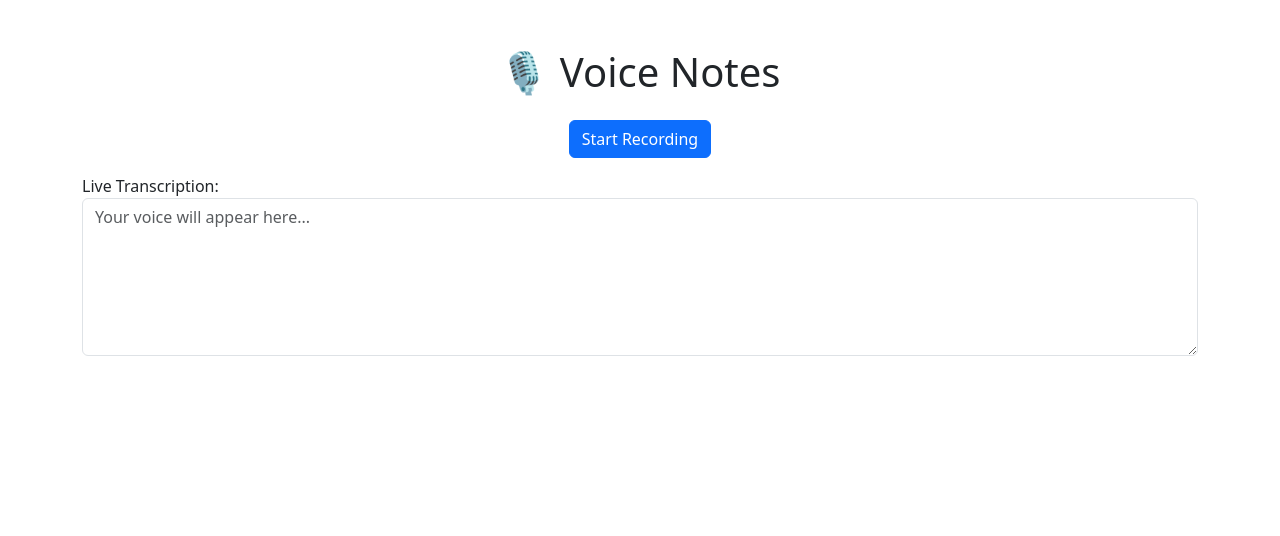
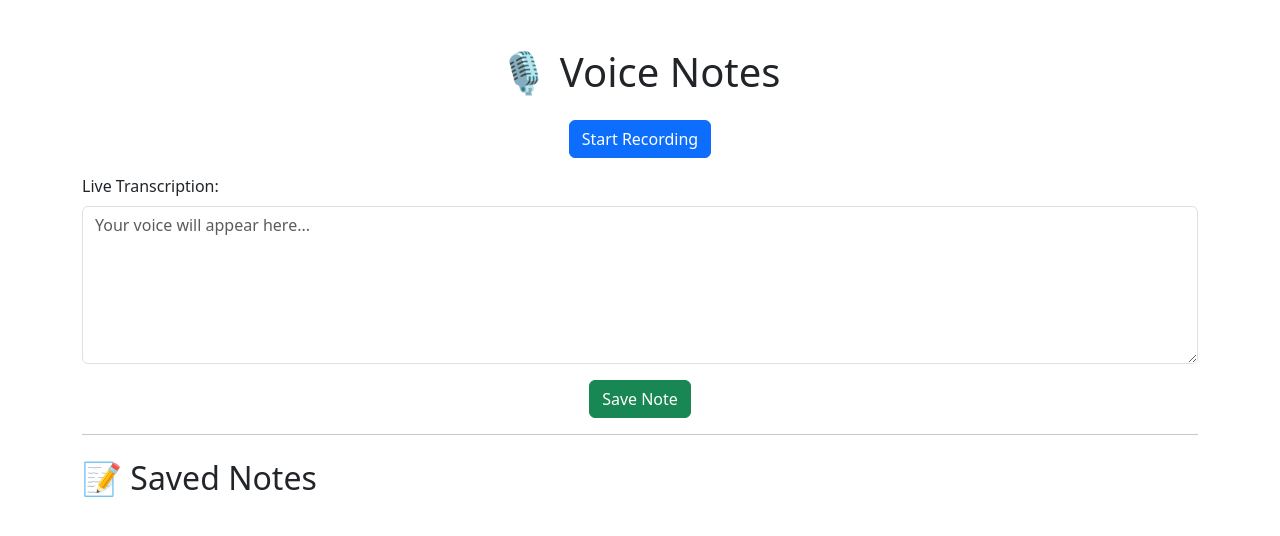
Before and after one commit to thrisha2812/voice-to-text-notes, a Flask app: page / in a window 1280 px wide. Shown: the top 536 px of the page. Run offline with Flask 3, Linux system fonts and the light colour scheme.

Commit message:
Day 3: Integrated Web Speech API to enable voice-to-text transcription. - Added start recording button - Displayed live transcription in textarea

```diff
--- a/templates/index.html
+++ b/templates/index.html
@@ -3,7 +3,7 @@
 <head>
     <meta charset="UTF-8">
     <title>Voice Notes App</title>
-    <!-- Optional: Add Bootstrap CDN -->
+    <!-- Bootstrap CSS -->
     <link rel="stylesheet" href="https://cdn.jsdelivr.net/npm/bootstrap@5.3.3/dist/css/bootstrap.min.css">
     <link rel="stylesheet" href="{{ url_for('static', filename='styles.css') }}">
 </head>
@@ -11,15 +11,33 @@
 
     <h1 class="mb-4 text-center">🎙️ Voice Notes</h1>
 
+    <!-- Start Recording Button -->
     <div class="text-center mb-3">
         <button id="startBtn" class="btn btn-primary">Start Recording</button>
     </div>
 
-    <div class="form-group">
-        <label for="transcription">Live Transcription:</label>
-        <textarea id="transcription" class="form-control" rows="6" placeholder="Your voice will appear here..." readonly></textarea>
-    </div>
+    <!-- Form to submit the note -->
+    <form method="POST">
+        <div class="mb-3">
+            <label for="transcription" class="form-label">Live Transcription:</label>
+            <textarea name="note" id="transcription" class="form-control" rows="6" placeholder="Your voice will appear here..."></textarea>
+        </div>
+        <div class="text-center">
+            <button type="submit" class="btn btn-success">Save Note</button>
+        </div>
+    </form>
 
-    <!-- Scripts will go here on Day 3 -->
+    <hr>
+
+    <!-- Saved Notes Section -->
+    <h2 class="mt-4">📝 Saved Notes</h2>
+    <ul class="list-group">
+        {% for note in notes %}
+            <li class="list-group-item">{{ note.content }}</li>
+        {% endfor %}
+    </ul>
+
+    <!-- JavaScript for Speech Recognition -->
+    <script src="{{ url_for('static', filename='script.js') }}"></script>
 </body>
 </html>
```
Also changed, not shown: static/script.js (added, +36 -0 lines).
